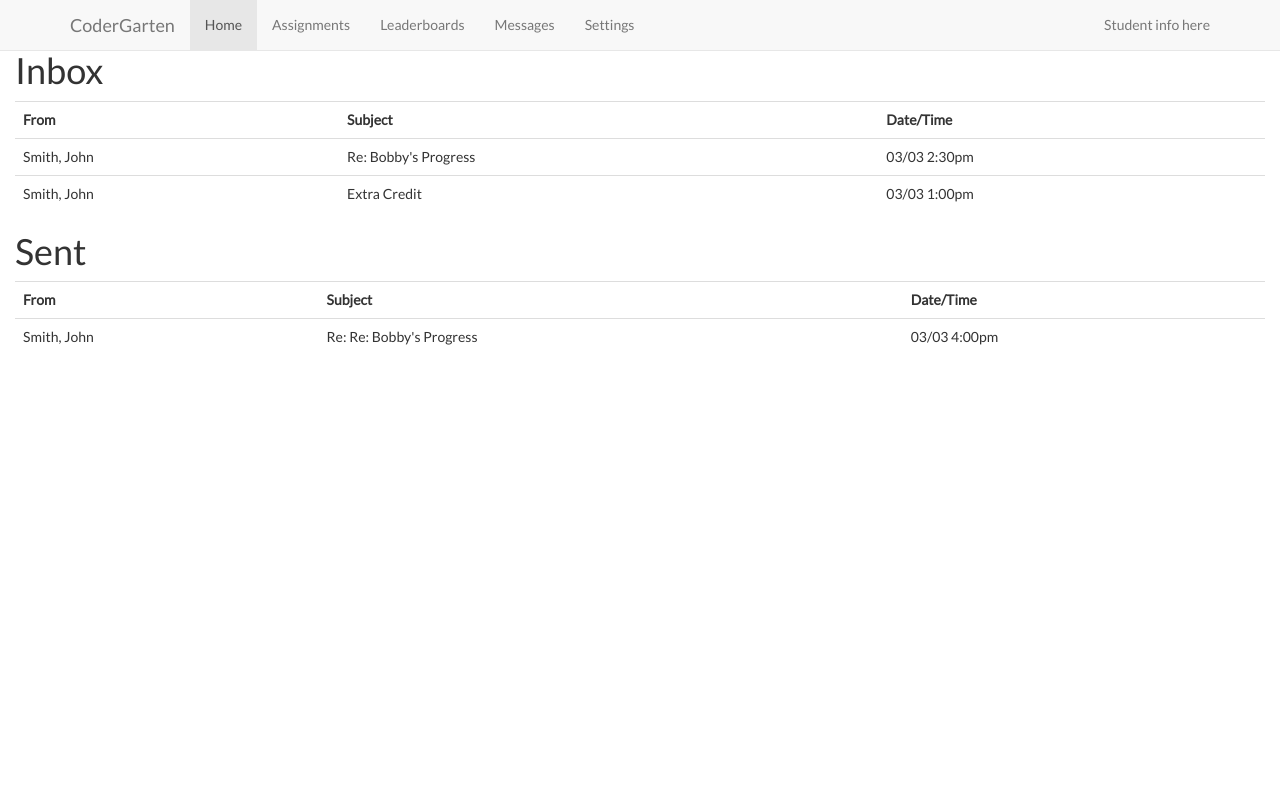
After one commit to amc8391/CoderGarten, a Flask app: page /messages in a window 1280 px wide. The commit adds this page. Run offline with Flask 2, Linux system fonts and the light colour scheme; some libraries are stand-ins or nearby versions.

Commit message:
Remove SCSS, making messages pages

```diff
--- a/app/static/css/main.css
+++ b/app/static/css/main.css
@@ -39,4 +39,8 @@ ul {
 	background-color: #f5f5f5;
 }
 
-/*# sourceMappingURL=main.css.map */
+/* contents */
+table tr:hover:not(:first-child) {
+	cursor: pointer;
+	background-color: #80dfff;
+}
--- a/app/static/css/main.scss
+++ /dev/null
@@ -1,5 +0,0 @@
-$main-font: "Lato",'Helvetica Neue',Arial,Helvetica,sans-serif;
-
-body {
-    font-family: $main-font;
-}
--- /dev/null
+++ b/app/templates/messages.html
@@ -0,0 +1,47 @@
+{% extends 'main.html' %}
+
+{% block title %}
+Welcome to CoderGarten!
+{% endblock %}
+
+{% block content %}
+<h1>Inbox</h1>
+<table class="table">
+    <tr>
+        <th>From</th>
+        <th>Subject</th>
+        <th>Date/Time</th>
+    </tr>
+    <tr class='clickable-row' onclick="viewMessage()">
+        <td>Smith, John</td>
+        <td>Re: Bobby's Progress</td>
+        <td>03/03 2:30pm</td>
+    </tr>
+    <tr>
+        <td>Smith, John</td>
+        <td>Extra Credit</td>
+        <td>03/03 1:00pm</td>
+    </tr>
+</table>
+
+<h1>Sent</h1>
+<table class="table">
+    <tr>
+        <th>From</th>
+        <th>Subject</th>
+        <th>Date/Time</th>
+    </tr>
+    <tr>
+        <td>Smith, John</td>
+        <td>Re: Re: Bobby's Progress</td>
+        <td>03/03 4:00pm</td>
+    </tr>
+</table>
+
+<script>
+    function viewMessage() {
+        window.location.href = "/messages/view";
+    }
+</script>
+
+{% endblock %}
--- a/app/views.py
+++ b/app/views.py
@@ -10,3 +10,9 @@ def index():
 @app.route('/student-homepage')
 def student_homepage():
 	return render_template('student-homepage.html')
+
+
+
+@app.route('/messages')
+def messages():
+	return render_template('messages.html')
```
Also changed, not shown: app/templates/index.html (line endings or trailing spaces), 1 other file.
